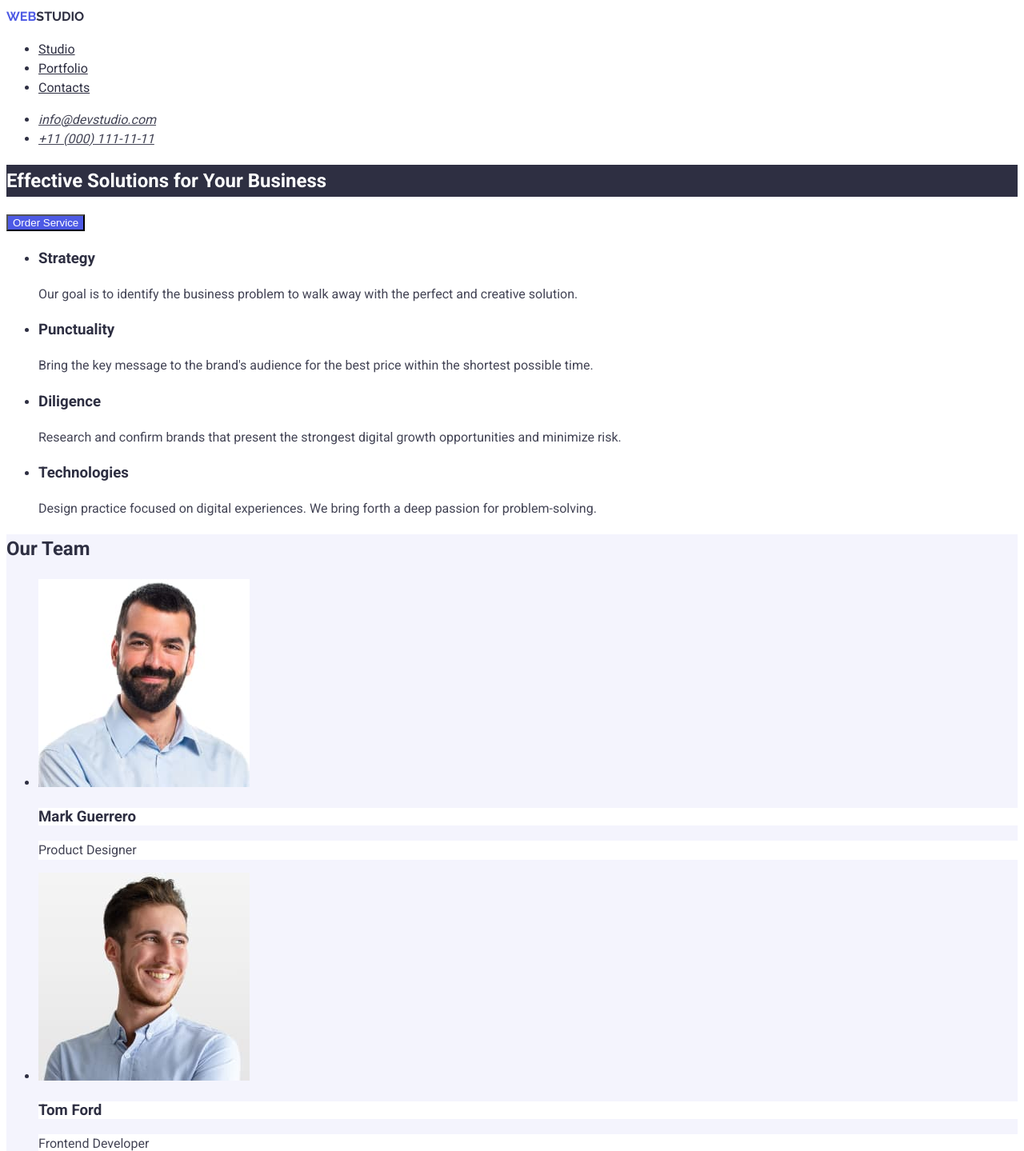
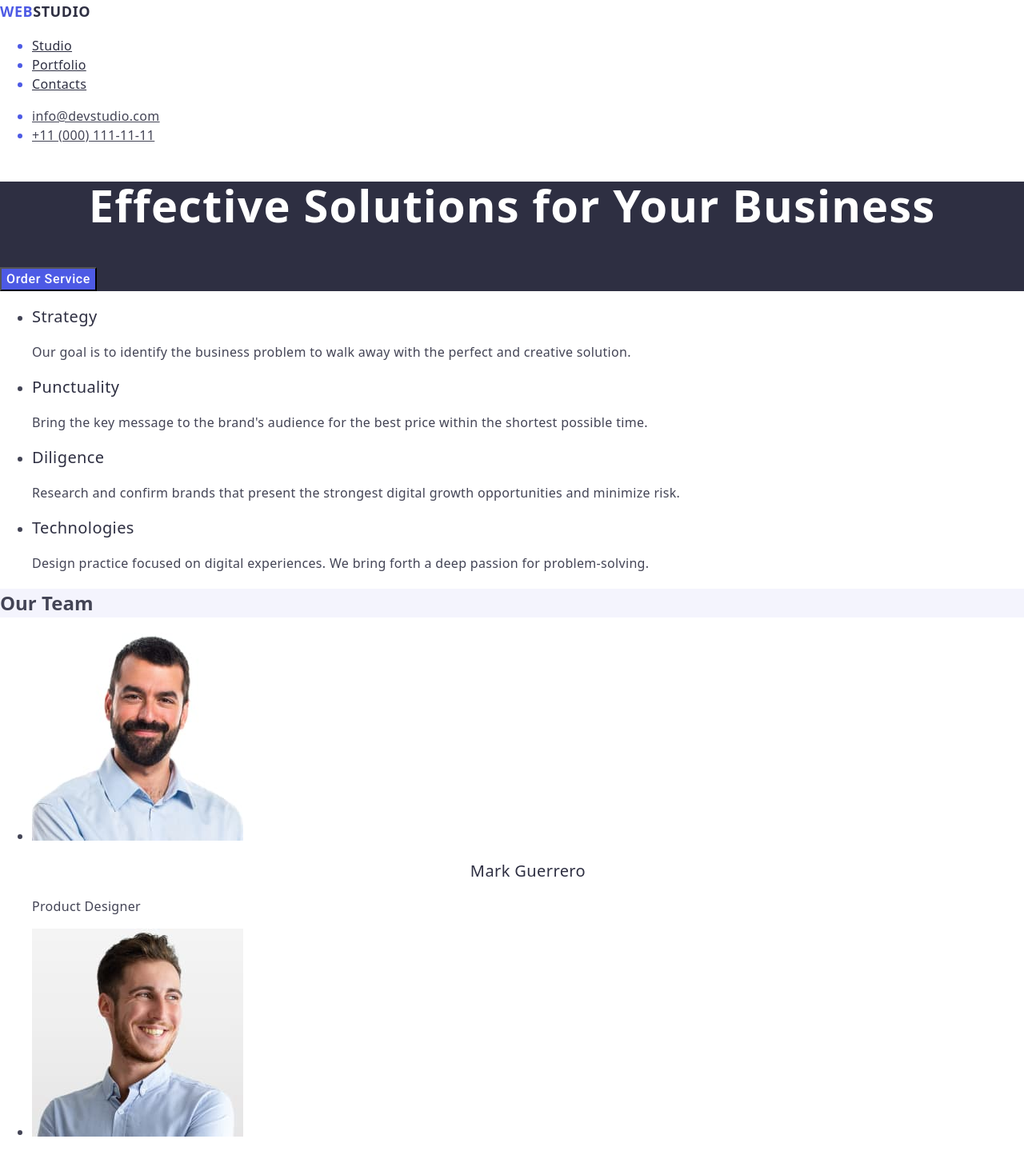
Before and after one commit to TaniaFed/goit-markup-hw-02, a plain HTML site: page index.html in a window 1280 px wide. Shown: the top 1439 px of the page at 80% size. Drawn offline with nearby package versions, Linux system fonts and the light colour scheme.

Commit message:
hw-2(re-done)
Mistakes fixed1.

```diff
--- a/css/styles.css
+++ b/css/styles.css
@@ -1,130 +1,180 @@
 body {
-    font-family: "Roboto", sans-serif;
-    color: #2E2F42;
+    font-family: "Roboto", "Raleway" sans-serif;
+    color: #434455;
     line-height: 1.5;
     font-size: 16;
+    background-color: #FFFFFF;
 }
 
 header {
-    background: var(--WHITE, #FFF);
+    background: #FFF;
+    color: #4d5ae5;
 }
 
 .header-logo {
-    color: #2E2F42;
-    font-family: "Raleway";
-    line-height: 1.6;
-    font-size: 18;
+    color: #4d5ae5;
+    font-family: "Raleway" sans-serif;
+    line-height: 1.17;
+    font-size: 18px;
     text-transform: uppercase;
     text-decoration: none;
+    font-weight: 700;
+    letter-spacing: 0.03em;
 }
 
 .header-logo .accent {
-    color:#4D5AE5;
-    font-family: "Raleway";
+    color:#2e2f42;
+    font-family: "Raleway" sans-serif;
     line-height: 1.6;
     font-size: 18;
 }
 
 .header-contact-link {
     color: #2E2F42;
+    font-weight: 500;
+    letter-spacing: 0.02em;
 }
 
 .header-contact-link:hover,
 .header-contact-link:focus {
-    color:#4D5AE5;
+    color:#404bbf;
+}
+
+.address-info {
+    font-style: normal;
 }
 
 .address-link {
     color: #434455;
+    letter-spacing: 0.02em;
 }
 
 .address-link:hover,
 .address-link:focus {
-    color: #4D5AE5;
+    color: #404bbf;
+}
+
+.address-info {
+    font-style: normal;
+}
+
+.main-section {
+    background-color: #2e2f42;
 }
 
 .main-motto {
     color:  #FFFFFF;
     background: #2E2F42;
-    line-height: 1.7;
-    font-size: 56;
+    line-height: 1.07;
+    font-size: 56px;
+    text-align: center;
+    letter-spacing: 0.02em;
 }
 
 .main-button {
-    background: #4D5AE5;
-    color: #FFFFFF;
+    background-color: #4D5AE5;
+    color: #ffffff;
+    font-family: "Roboto", sans-serif;
+    font-weight: 500;
+    font-size: 16px;
+    line-height: 1.5;
+    letter-spacing: 0.04em;
+    cursor: pointer;
 }
 
 .main-button:hover,
 .main-button:focus {
+    background-color: #404BBF;
     color: #4D5AE5;
 }
 
-.main-button {
-    cursor: pointer;
-}
-
-.h3 {
+.company-characteristics {
     color: #2E2F42;
-    font-size: 20;
+    font-size: 20px;
     font-weight: 500;
     line-height: 1.2;
+    letter-spacing: 0.02em;
     background: #FFF;
 }
 
 .text-characteristics {
     color: #434455;
     background: #FFF;
+    letter-spacing: 0.02em;
 }
 
-.h2 {
-    color: #2E2F42;
-    font-size: 36;
-    line-height: 1.1;
-    text-transform: capitalize;
-}
-
-#team-portfolio {
+.our-team {
     background-color: #F4F4FD;
-}
-
-.team-position {
-    background: #FFF;
-    color: #434455;
 }
 
 .team-member {
     color: #2E2F42;
-    font-size: 20;
+    font-size: 36px;
+    line-height: 1.11;
+    text-align: center;
+    letter-spacing: 0.02em;
+    text-transform: capitalize;
+}
+
+.team-position {
+    background: #FFFFFF;
+    color: #434455;
+    letter-spacing: 0.02em;
+}
+
+.team-member {
+    color: #2E2F42;
+    font-weight: 500;
+    font-size: 20px;
     line-height: 1.2;
-    background: #FFF;
+    letter-spacing: 0.02em;
+    background: #FFFFFF;
 }
 
 .portfolio-description {
     color: #434455;
-        background: #FFF;
+    background: #FFFFFF;
+    letter-spacing: 0.02em;
 }
 
-footer {
+.company-portfolio {
+    font-size: 36px;
+    line-height: 1.11;
+    text-align: center;
+    letter-spacing: 0.02em;
+    text-transform: capitalize;
+}
+
+.portfolio-title {
+    font-weight: 500;
+    font-size: 20px;
+    line-height: 1.2;
+    letter-spacing: 0.02em;
+}
+
+.footer {
     background-color: #2E2F42;
 }
 
 .footer-logo {
-    color: #F4F4FD;
-    font-family: "Raleway";
-    line-height: 1.6;
-    font-size: 18;
+    color: #4d5ae5;
+    font-family: "Raleway" sans-serif;
+    font-weight: 700;
+    line-height: 1.17;
+    font-size: 18px;
+    letter-spacing: 0.03em;
     text-transform: uppercase;
     text-decoration: none;
 }
 
 .footer-logo .accent {
-    color: #4D5AE5;
-    font-family: "Raleway";
+    color: #f4f4fd;
+    font-family: "Raleway" sans-serif;
     line-height: 1.6;
     font-size: 18;
 }
 
 .footer-text {
     color: #F4F4FD;
+    letter-spacing: 0.02em;
 }
--- a/index.html
+++ b/index.html
@@ -8,32 +8,34 @@
         <link rel="preconnect" href="https://fonts.gstatic.com" crossorigin>
         <link href="https://fonts.googleapis.com/css2?family=Raleway:wght@700&family=Roboto:wght@400;500;700&display=swap"
             rel="stylesheet">
+        <link rel="stylesheet" href="https://cdnjs.cloudflare.com/ajax/libs/modern-normalize/2.0.0/modern-normalize.min.css"
+            integrity="sha512-4xo8blKMVCiXpTaLzQSLSw3KFOVPWhm/TRtuPVc4WG6kUgjH6J03IBuG7JZPkcWMxJ5huwaBpOpnwYElP/m6wg=="
+            crossorigin="anonymous" referrerpolicy="no-referrer" />
+        <link rel="stylesheet" href="./css/styles.css" />
+    </head>
 
-            <link rel="stylesheet" href="./css/styles.css" />
-    </head>
-<!--Head ended-->
     <body>
     <!--Page Header-->
         <header>
 
             <nav>
 
-                <a class="header-logo" href="./index.html"><span class="accent">Web</span>Studio</a>
+                <a class="header-logo" href="./index.html">Web<span class="accent">Studio</span></a>
 
                 <ul>
                     <li>
                         <a class="header-contact-link" href="./index.html">Studio</a>
                     </li>
                     <li>
-                        <a class="header-contact-link" href="#portfolio-section">Portfolio</a>
+                        <a class="header-contact-link" href="">Portfolio</a>
                     </li>
                     <li>
-                        <a class="header-contact-link" href="#contacts-address">Contacts</a>
+                        <a class="header-contact-link" href="">Contacts</a>
                     </li>
                 </ul>
             </nav>
 
-            <address id="contacts-address">
+            <address class="address-info" id="contacts-address">
                 <ul>
                     <li>
                         <a class="address-link" href="mailto:info@devstudio.com">info@devstudio.com</a>
@@ -60,13 +62,13 @@
 
             </section>
 <!--Section with list of characteristics starts-->
-            <section class="company-characteristics">
+            <section>
                 <h2 hidden>
                     List of characteristics
                 </h2>
                 <ul>
                     <li>
-                        <h3>
+                        <h3 class="company-characteristics">
                             Strategy
                         </h3>
                         <p class="text-characteristics">
@@ -75,7 +77,7 @@
                         </p>
                     </li>
                     <li>
-                        <h3>
+                        <h3 class="company-characteristics">
                             Punctuality
                         </h3>
                         <p class="text-characteristics">
@@ -83,7 +85,7 @@
                         </p>
                     </li>
                     <li>
-                        <h3>
+                        <h3 class="company-characteristics">
                             Diligence
                         </h3>
                         <p class="text-characteristics">
@@ -91,7 +93,7 @@
                         </p>
                     </li>
                     <li>
-                        <h3>
+                        <h3 class="company-characteristics">
                             Technologies
                         </h3>
                         <p class="text-characteristics">
@@ -104,7 +106,7 @@
             <!--Section Our Team starts-->
             <section id="team-portfolio">
 
-                <h2>
+                <h2 class="our-team">
                 Our Team
                 </h2>
 
@@ -152,50 +154,50 @@
                 </ul>
             </section>
 <!--Section Our Portfolio starts-->>
-            <section class="company-portfolio" id="portfolio-section">
-                <h2>
+            <section id="portfolio-section">
+                <h2 class="company-portfolio">
                     Our Portfolio
                 </h2>
                 <ul>
                     <li>
                         <img src="./images/img11.jpg"
                         alt="Banking App pictures" width="360" height="300">
-                        <h3>Banking App</h3>
+                        <h3 class="portfolio-title">Banking App</h3>
                         <p class="portfolio-description">App</p>
 
                     </li>
                     <li>
                         <img src="./images/img6.jpg"
                         alt="Cashless Payment process" width="360" height="300">
-                        <h3>Cashless Payment</h3>
+                        <h3 class="portfolio-title">Cashless Payment</h3>
                         <p class="portfolio-description">Marketing</p>
 
                     </li>
                     <li>
                         <img src="./images/img7.jpg"
                         alt="Meditation App on phone and laptop" width="360" height="300">
-                        <h3>Meditation App</h3>
+                        <h3 class="portfolio-title">Meditation App</h3>
                         <p class="portfolio-description">App</p>
 
                     </li>
                     <li>
                         <img src="./images/img8.jpg"
                         alt="Driver holds steering wheel" width="360" height="300">
-                        <h3>Taxi Service</h3>
+                        <h3 class="portfolio-title">Taxi Service</h3>
                         <p class="portfolio-description">Marketing</p>
 
                     </li>
                     <li>
                         <img src="./images/img9.jpg"
                         alt="Screen illustrations on phone" width="360" height="300">
-                        <h3>Screen Illustrations</h3>
+                        <h3 class="portfolio-title">Screen Illustrations</h3>
                         <p class="portfolio-description">Design</p>
 
                     </li>
                     <li>
                         <img src="./images/img10.jpg"
                         alt="Smiling girl with headphones" width="360" height="300">
-                        <h3>Online Courses</h3>
+                        <h3 class="portfolio-title">Online Courses</h3>
                         <p class="portfolio-description">Marketing</p>
 
                     </li>
@@ -206,9 +208,9 @@
         </main>
 
         <!--Footer begins-->
-        <footer>
+        <footer class="footer">
 
-            <a class="footer-logo" href="./index.html"><span class="accent">Web</span>Studio</a>
+            <a class="footer-logo" href="./index.html">Web<span class="accent"></span>Studio</span></a>
 
             <p class="footer-text">
                 Increase the flow of customers and sales for your business with digital marketing & growth solutions.
```
